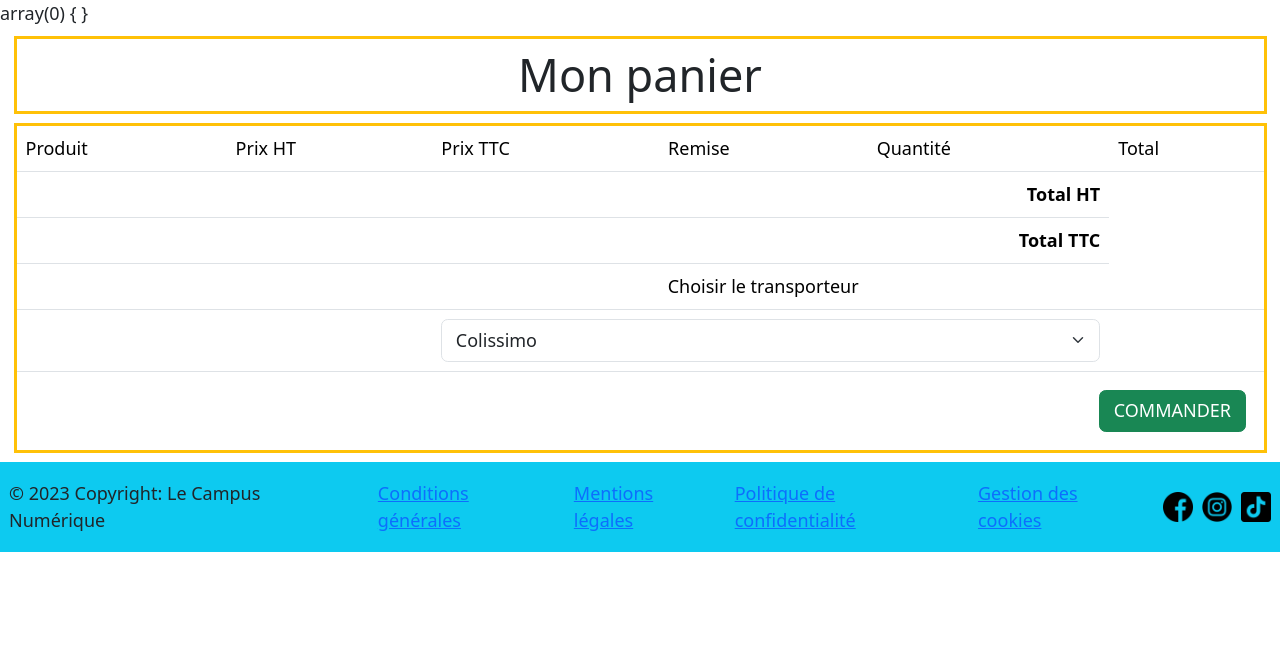
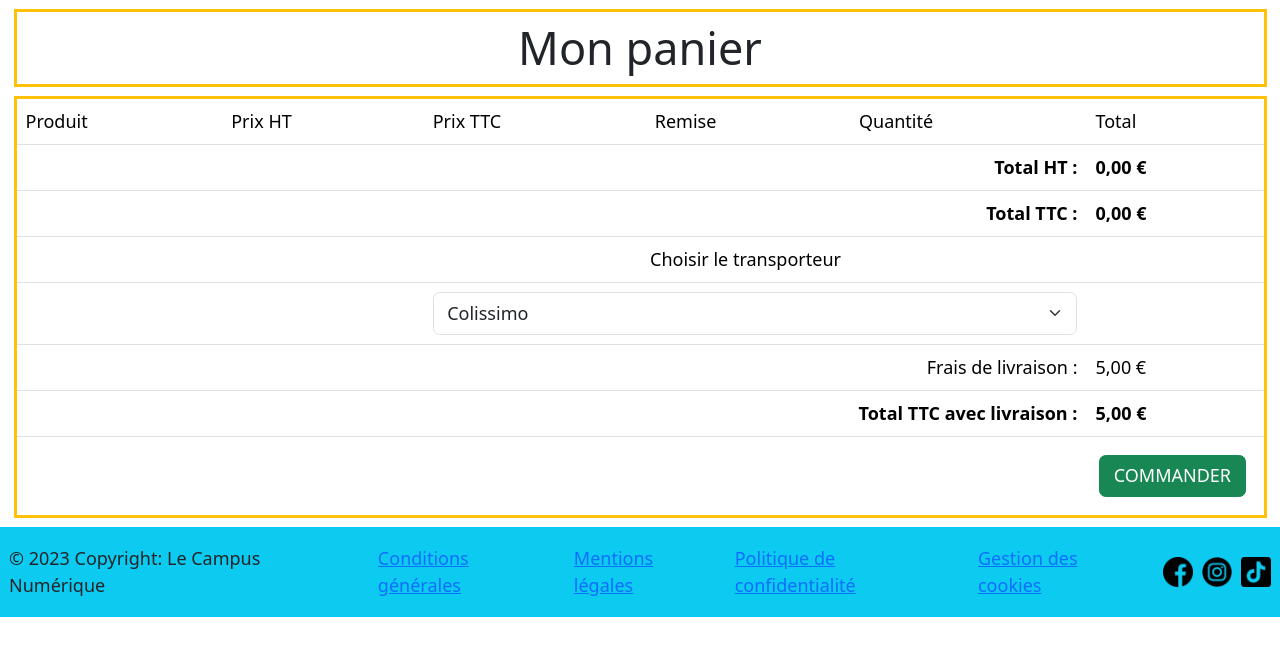
Before and after one commit to MaximePolese/projetphp_v2, a PHP site: page /cart.php in a window 1280 px wide. Shown: the part 63-719 px from the top of the page. Run offline with PHP 8.4, Linux system fonts and the light colour scheme.

Commit message:
Ajout des frais de livraison

```diff
--- a/cart.php
+++ b/cart.php
@@ -5,7 +5,7 @@ include 'templates/header.php';
 if (isset($_GET['submit'])) {
     fillCart($products['bags'][$_GET['nameProduct']], $_GET['quantity']);
 }
-var_dump($cart)
+//var_dump($cart)
 ?>
 <section class="container">
     <h1 class="text-center border border-warning  border-3 py-2 mt-2">Mon panier</h1>
@@ -28,37 +28,42 @@ var_dump($cart)
                     <td><?php echo formatPrice(priceExcludingVAT($newItem['price'], $newItem['vat'])); ?></td>
                     <td><?php echo formatPrice($newItem['price']); ?></td>
                     <td><?php echo $newItem['discount'] ?> %</td>
-                    <td><input type="number" id="quantity" min="0" max="100" value="<?php echo $newItem['quantity'] ?>">
+                    <td><input type="number" name="newQuantity" id="quantity" min="0" max="100"
+                               value="<?php echo $newItem['quantity'] ?>">
                     </td>
                     <td><?php echo formatPrice($newItem['price'] * $newItem['quantity']); ?></td>
                 </tr>
             <?php } ?>
             <tr>
-                <td class="text-end bold" colspan="5">Total HT</td>
-                <?php foreach ($cart as $newItem) { ?>
-                    <td class="bold"><?php echo formatPrice((priceExcludingVAT($newItem['price'], $newItem['vat'])) * $newItem['quantity']); ?></td>
-                <?php } ?>
+                <td class="text-end bold" colspan="5">Total HT :</td>
+                <td class="bold"><?php echo formatPrice(totalHT($cart)); ?></td>
             </tr>
             <tr>
-                <td class="text-end bold" colspan="5">Total TTC</td>
-                <?php foreach ($cart as $newItem) { ?>
-                    <td class="bold"><?php echo formatPrice($newItem['price'] * $newItem['quantity']); ?></td>
-                <?php } ?>
+                <td class="text-end bold" colspan="5">Total TTC :</td>
+                <td class="bold"><?php echo formatPrice(totalTTC($cart)); ?></td>
             </tr>
             <tr>
-                <th class="text-end" colspan="4">Choisir le transporteur</th>
-                <th colspan="2"></th>
+                <td class="text-end" colspan="4">Choisir le transporteur</td>
+                <td colspan="2"></td>
             </tr>
             <tr>
-                <th colspan="2"></th>
-                <th class="text-end" colspan="3">
+                <td colspan="2"></td>
+                <td class="text-end" colspan="3">
                     <select class="form-select" aria-label="Default select example">
                         <option selected>Colissimo</option>
                         <option value="1">Fedex</option>
                         <option value="2">UPS</option>
                     </select>
-                </th>
-                <th colspan="1"></th>
+                </td>
+                <td colspan="1"></td>
+            </tr>
+            <tr>
+                <td class="text-end" colspan="5">Frais de livraison :</td>
+                <td><?php echo formatPrice(calcShipment1()); ?></td>
+            </tr>
+            <tr>
+                <td class="text-end bold" colspan="5">Total TTC avec livraison :</td>
+                <td class="bold"><?php echo formatPrice(totalTTC($cart) + calcShipment1()); ?></td>
             </tr>
             </tbody>
         </table>
--- a/services/my-functions.php
+++ b/services/my-functions.php
@@ -15,11 +15,76 @@ function discountedPrice(float $price, float $discount): float
     return $price - ($price * $discount / 100);
 }
 
+//$cart = [$_SESSION['cartSave']];
 $cart = [];
 
 function fillCart(array $product, int $nb): void
 {
     global $cart;
+    $product['quantity'] = $nb;
     $cart[] = $product;
-    $cart[array_key_last($cart)]["quantity"] = $nb;
+//    $_SESSION['cartSave'] = $cart;
 }
+
+function totalHT(array $products): float
+{
+    $totalHT = 0;
+    foreach ($products as $product) {
+        $totalHT = $totalHT+ ((priceExcludingVAT($product['price'], $product['vat'])) * $product['quantity']);
+    }
+    return $totalHT;
+}
+
+function totalTTC(array $products): float
+{
+    $totalTTC = 0;
+    foreach ($products as $product) {
+        $totalTTC = $totalTTC + ($product['price'] * $product['quantity']);
+    }
+    return $totalTTC;
+}
+
+function totalWeight(array $products): float
+{
+    $totalWeight = 0;
+    foreach ($products as $product) {
+        $totalWeight = $totalWeight + ($product['weight'] * $product['quantity']);
+    }
+    return $totalWeight;
+}
+
+function calcShipment1(): float
+{
+    global $cart;
+    if (totalWeight($cart) < 500) {
+        return 500;
+    } elseif (totalWeight($cart) < 2000) {
+        return totalTTC($cart)* 0.1;
+    } else {
+        return 0;
+    }
+}
+
+function calcShipment2(): float
+{
+    global $cart;
+    if (totalWeight($cart) < 500) {
+        return 1000;
+    } elseif (totalWeight($cart) < 3000) {
+        return totalTTC($cart)* 0.05;
+    } else {
+        return 0;
+    }
+}
+
+function calcShipment3(): float
+{
+    global $cart;
+    if (totalWeight($cart) < 100) {
+        return 750;
+    } elseif (totalWeight($cart) < 4000) {
+        return totalTTC($cart)* 0.07;
+    } else {
+        return 0;
+    }
+}
--- a/templates/header.php
+++ b/templates/header.php
@@ -1,3 +1,11 @@
+<?php
+//if (!isset ($_SESSION)) {
+//    session_start();
+//}
+//if (!isset($_SESSION['cartSave'])) {
+//    $_SESSION['cartSave'] = [];
+//}
+//?>
 <!doctype html>
 <html lang="fr">
 <head>
```
